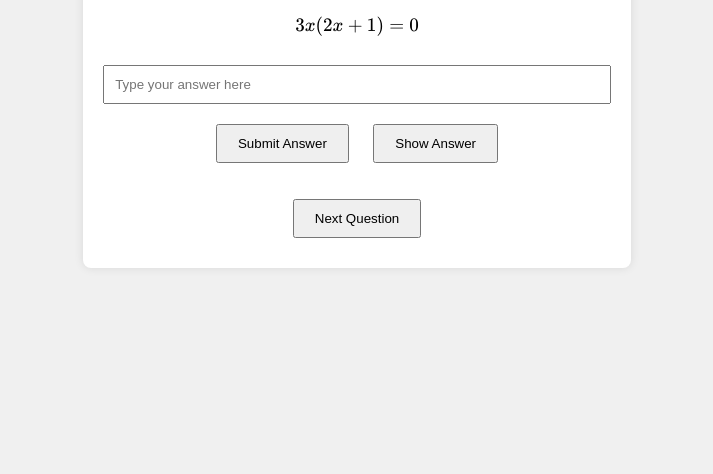
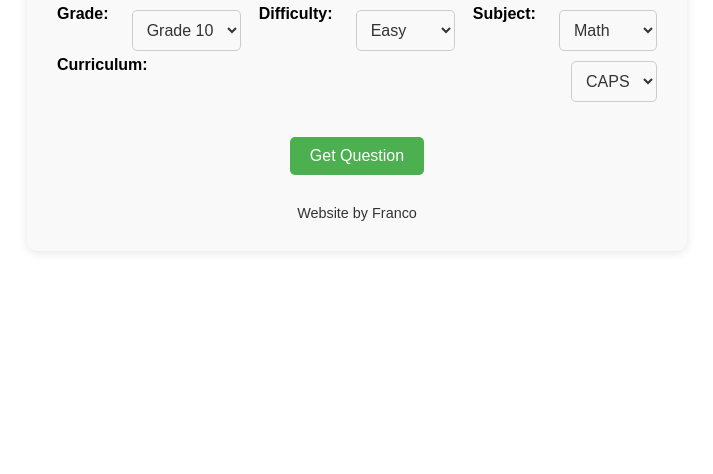
Before and after one commit to Altyd/mathio, a plain HTML site: page index.html in a window 1280 px wide. Shown: the part 326-800 px from the top of the page, without its empty margins (283-996 px from the left). Drawn offline with nearby package versions, Linux system fonts and the light colour scheme.

Commit message:
Complete Revamp

```diff
--- a/index.html
+++ b/index.html
@@ -3,22 +3,48 @@
 <head>
     <meta charset="UTF-8">
     <meta name="viewport" content="width=device-width, initial-scale=1.0">
-    <title>Math Questions</title>
+    <title>Math and Physics Questions</title>
     <link rel="stylesheet" href="styles.css">
     <script src="https://polyfill.io/v3/polyfill.min.js?features=es6"></script>
     <script id="MathJax-script" async src="https://cdn.jsdelivr.net/npm/mathjax@3/es5/tex-mml-chtml.js"></script>
 </head>
 <body>
     <div class="container">
-        <h1>Random Math Question</h1>
-        <div id="question-container">
+        <h1>Random Math and Physics Questions</h1>
+        <div class="selection-container">
+            <label for="grade-select">Grade:</label>
+            <select id="grade-select">
+                <option value="10">Grade 10</option>
+                <option value="11">Grade 11</option>
+                <option value="12">Grade 12</option>
+            </select>
+            <label for="difficulty-select">Difficulty:</label>
+            <select id="difficulty-select">
+                <option value="easy">Easy</option>
+                <option value="medium">Medium</option>
+                <option value="hard">Hard</option>
+            </select>
+            <label for="subject-select">Subject:</label>
+            <select id="subject-select">
+                <option value="math">Math</option>
+                <option value="physics">Physics</option>
+            </select>
+            <label for="curriculum-select">Curriculum:</label>
+            <select id="curriculum-select">
+                <option value="caps">CAPS</option>
+            </select>
+        </div>
+        <button onclick="getRandomQuestion()">Get Question</button>
+        <div id="question-container" style="display: none;">
             <p id="question">Click the button to get a random question!</p>
         </div>
-        <input type="text" id="answer" placeholder="Type your answer here">
-        <button onclick="checkAnswer()">Submit Answer</button>
-        <button onclick="showAnswer()">Show Answer</button>
+        <input type="text" id="answer" placeholder="Type your answer here" style="display: none;">
+        <div id="action-buttons" style="display: none;">
+            <button onclick="checkAnswer()">Submit Answer</button>
+            <button onclick="showAnswer()">Show Answer</button>
+        </div>
         <p id="result"></p>
-        <button onclick="getRandomQuestion()">Next Question</button>
+        <footer>Website by Franco</footer>
     </div>
     <script src="script.js"></script>
 </body>
--- a/script.js
+++ b/script.js
@@ -1,25 +1,80 @@
-const questions = [
+const questions = {
+    math: {
+        10: {
+            easy: [],
+            medium: [],
+            hard: []
+        },
+        11: {
+            easy: [
                 {
                     question: "Solve for x: $$3x(2x + 1) = 0$$",
                     answer: ["0", "-1/2"],
                     explanation: "The solutions are x = 0 or x = -1/2."
                 },
                 {
-        "question": "$$Solve for x: 2x^2+7x-1=0$$",
-        "answer": [
-            "0.1",
-            "-3.6"
+                    question: "Solve for x: $$2x^2 + 3x = 0$$",
+                    answer: ["0", "-3/2"],
+                    explanation: "The solutions are x = 0 or x = -3/2."
+                }
             ],
-        "explanation": ""
+            medium: [
+                {
+                    question: "Solve for x: $$x^2 - 5x + 6 = 0$$",
+                    answer: ["2", "3"],
+                    explanation: "The solutions are x = 2 and x = 3."
                 }
-];
+            ],
+            hard: []
+        },
+        12: {
+            easy: [],
+            medium: [],
+            hard: []
+        }
+    },
+    physics: {
+        10: {
+            easy: [],
+            medium: [],
+            hard: []
+        },
+        11: {
+            easy: [],
+            medium: [],
+            hard: []
+        },
+        12: {
+            easy: [],
+            medium: [],
+            hard: []
+        }
+    }
+};
 
 function getRandomQuestion() {
-    const randomIndex = Math.floor(Math.random() * questions.length);
+    const grade = document.getElementById('grade-select').value;
+    const difficulty = document.getElementById('difficulty-select').value;
+    const subject = document.getElementById('subject-select').value;
+
+    const questionsList = questions[subject][grade][difficulty];
+    if (questionsList.length === 0) {
+        alert("No questions available for the selected options.");
+        return;
+    }
+
+    const randomIndex = Math.floor(Math.random() * questionsList.length);
     const questionContainer = document.getElementById("question");
-    questionContainer.innerHTML = questions[randomIndex].question;
+    questionContainer.innerHTML = questionsList[randomIndex].question;
     questionContainer.setAttribute("data-index", randomIndex);
+    questionContainer.setAttribute("data-subject", subject);
+    questionContainer.setAttribute("data-grade", grade);
+    questionContainer.setAttribute("data-difficulty", difficulty);
     MathJax.typeset(); // Rerender MathJax expressions
+
+    document.getElementById("question-container").style.display = "block";
+    document.getElementById("answer").style.display = "block";
+    document.getElementById("action-buttons").style.display = "block";
     document.getElementById("result").textContent = "";
     document.getElementById("answer").value = "";
 }
@@ -27,10 +82,16 @@ function getRandomQuestion() {
 function checkAnswer() {
     const questionContainer = document.getElementById("question");
     const questionIndex = questionContainer.getAttribute("data-index");
+    const subject = questionContainer.getAttribute("data-subject");
+    const grade = questionContainer.getAttribute("data-grade");
+    const difficulty = questionContainer.getAttribute("data-difficulty");
     const userAnswer = document.getElementById("answer").value.trim();
     const resultContainer = document.getElementById("result");
 
-    if (questions[questionIndex].answer.includes(userAnswer)) {
+    const correctAnswers = questions[subject][grade][difficulty][questionIndex].answer;
+    const userAnswers = userAnswer.split(" or ").map(a => a.trim());
+
+    if (correctAnswers.length === userAnswers.length && correctAnswers.every((val, index) => val === userAnswers[index])) {
         resultContainer.textContent = "Correct!";
         resultContainer.style.color = "green";
     } else {
@@ -42,11 +103,12 @@ function checkAnswer() {
 function showAnswer() {
     const questionContainer = document.getElementById("question");
     const questionIndex = questionContainer.getAttribute("data-index");
+    const subject = questionContainer.getAttribute("data-subject");
+    const grade = questionContainer.getAttribute("data-grade");
+    const difficulty = questionContainer.getAttribute("data-difficulty");
     const resultContainer = document.getElementById("result");
 
-    resultContainer.textContent = `Answer: ${questions[questionIndex].explanation}`;
+    const explanation = questions[subject][grade][difficulty][questionIndex].explanation;
+    resultContainer.textContent = `Answer: ${explanation}`;
     resultContainer.style.color = "blue";
 }
-
-// Initialize with a random question on page load
-window.onload = getRandomQuestion;
--- a/styles.css
+++ b/styles.css
@@ -1,32 +1,86 @@
 body {
-    font-family: Arial, sans-serif;
+    font-family: 'Arial', sans-serif;
     display: flex;
     justify-content: center;
     align-items: center;
     height: 100vh;
     margin: 0;
-    background-color: #f0f0f0;
+    background-color: #ffffff;
 }
 
 .container {
     text-align: center;
-    background: white;
-    padding: 20px;
-    border-radius: 8px;
-    box-shadow: 0 0 10px rgba(0, 0, 0, 0.1);
+    background: #f9f9f9;
+    padding: 30px;
+    border-radius: 10px;
+    box-shadow: 0 2px 10px rgba(0, 0, 0, 0.1);
+    width: 80%;
+    max-width: 600px;
+}
+
+h1 {
+    color: #333333;
+    margin-bottom: 20px;
+}
+
+.selection-container {
+    display: flex;
+    flex-wrap: wrap;
+    justify-content: space-between;
+    margin-bottom: 20px;
+}
+
+label {
+    font-weight: bold;
+    margin-right: 5px;
+}
+
+select {
+    padding: 10px;
+    margin: 5px 0;
+    border-radius: 5px;
+    border: 1px solid #cccccc;
+    background: #f9f9f9;
+    color: #333333;
+    cursor: pointer;
+    font-size: 1em;
+}
+
+#question {
+    font-size: 1.2em;
+    margin: 20px 0;
 }
 
 input {
     padding: 10px;
     margin: 10px 0;
-    width: calc(100% - 24px);
+    width: calc(100% - 22px);
+    border-radius: 5px;
+    border: 1px solid #cccccc;
 }
 
 button {
     padding: 10px 20px;
     margin: 10px;
+    border-radius: 5px;
+    border: none;
+    background: #4CAF50;
+    color: white;
+    cursor: pointer;
+    font-size: 1em;
+    transition: background 0.3s ease;
+}
+
+button:hover {
+    background: #45a049;
 }
 
 #result {
     font-weight: bold;
 }
+
+footer {
+    margin-top: 20px;
+    color: #333333;
+    font-size: 0.9em;
+}
```
Lines whose indentation alone changed are shown as unchanged.
